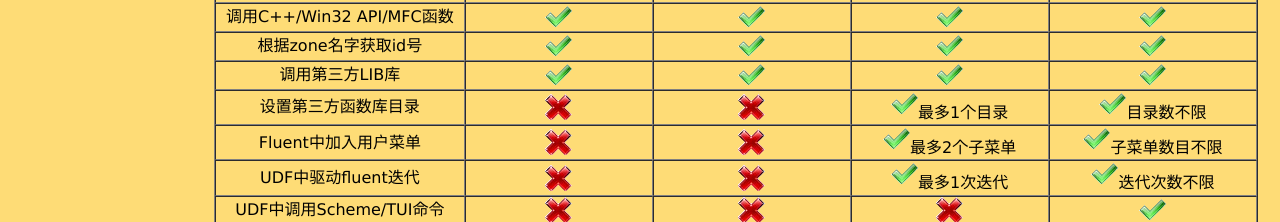
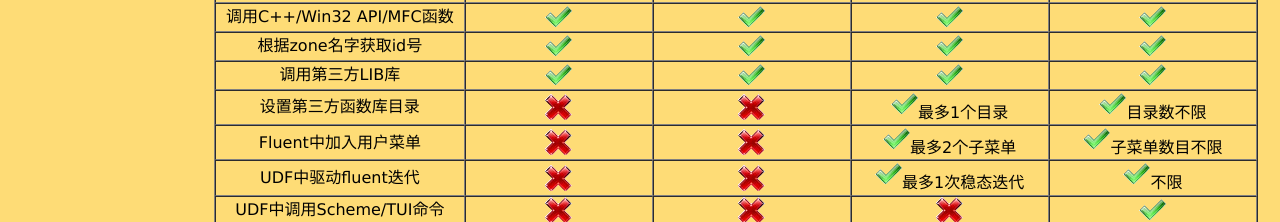
Before and after one commit to VcUdfStudio/vcudfstudio.github.io, a plain HTML site: page index_cn.html in a window 1280 px wide. Shown: the part 4552-4774 px from the top of the page. Drawn offline with Linux system fonts and the light colour scheme.

Commit message:
2022R1-SP1

```diff
--- a/index_cn.html
+++ b/index_cn.html
@@ -409,8 +409,8 @@
         <td height="27"><div align="center">UDF中驱动fluent迭代 </div></td>
         <td><div align="center"><img src="images/error.png" alt="" width="27" height="27" /></div></td>
         <td><div align="center"><img src="images/error.png" alt="" width="27" height="27" /></div></td>
-        <td><div align="center"><img src="images/right.png" alt="" width="27" height="27" />最多1次迭代</div></td>
-        <td><div align="center"><img src="images/right.png" alt="" width="27" height="27" />迭代次数不限</div></td>
+        <td><div align="center"><img src="images/right.png" alt="" width="27" height="27" />最多1次稳态迭代</div></td>
+        <td><div align="center"><img src="images/right.png" alt="" width="27" height="27" />不限</div></td>
       </tr>
       <tr>
         <td height="27"><div align="center">UDF中调用Scheme/TUI命令 </div></td>
```
Also changed, not shown: index.html (+1 -1 lines), 4 other files.
